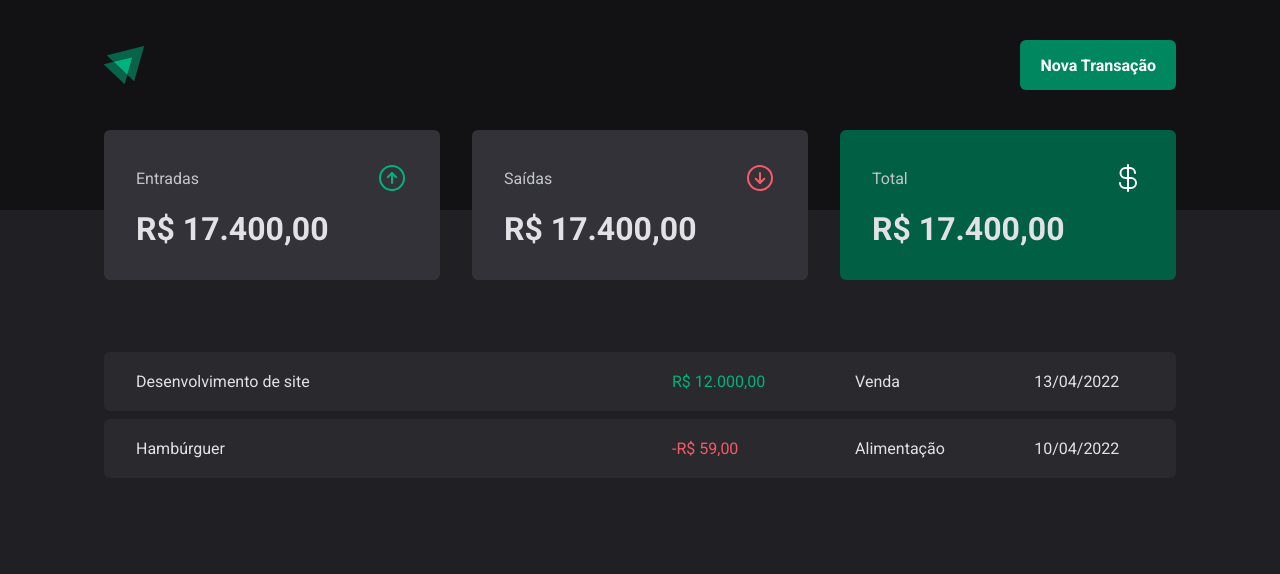
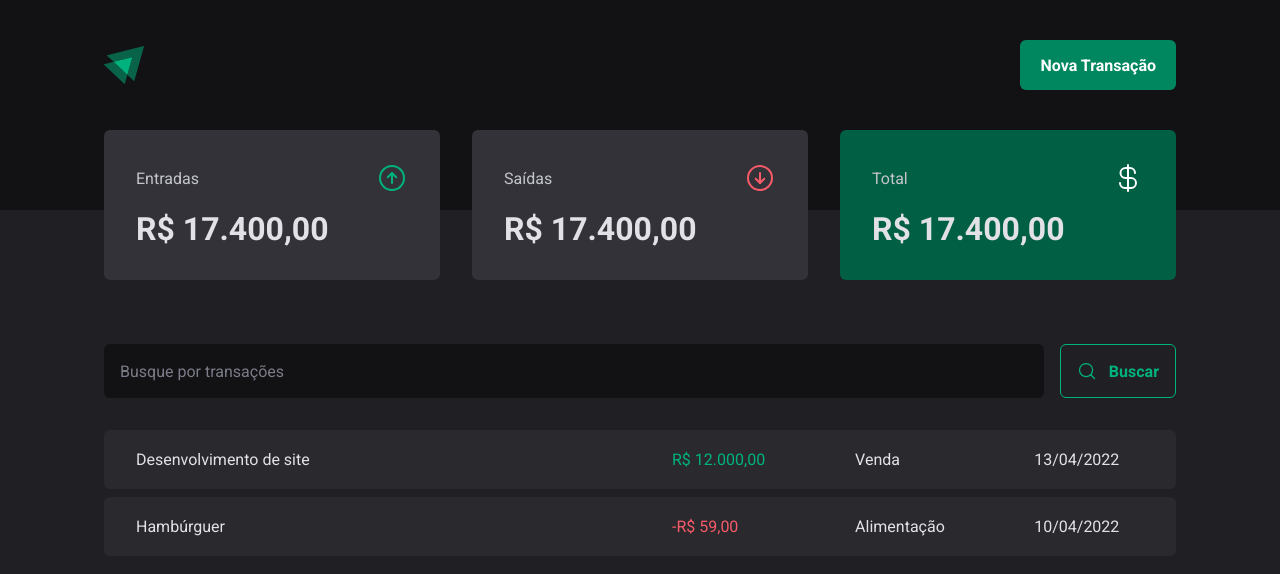
Before and after one commit to RayaneMagdalena/dt-money, a React (Vite) app: page / in a window 1280 px wide. Shown: the top 574 px of the page. Built offline with nearby package versions, Linux system fonts and the light colour scheme.

Commit message:
SearchForm component

```diff
--- /dev/null
+++ b/src/pages/transactions/components/SearchForm/index.tsx
@@ -0,0 +1,15 @@
+import { MagnifyingGlass } from "phosphor-react";
+import { SearchFormContainer } from "./styles";
+
+export function SearchForm() {
+  return (
+    <SearchFormContainer>
+      <input type="text" placeholder="Busque por transações" />
+
+      <button type="submit">
+        <MagnifyingGlass size={20} />
+        Buscar
+      </button>
+    </SearchFormContainer>
+  );
+}
--- /dev/null
+++ b/src/pages/transactions/components/SearchForm/styles.ts
@@ -0,0 +1,39 @@
+import styled from "styled-components";
+
+export const SearchFormContainer = styled.form`
+  display: flex;
+  gap: 1rem;
+
+  input {
+    flex: 1;
+    border-radius: 6px;
+    border: 0;
+    background: ${props => props.theme["gray-900"]};
+    color: ${props => props.theme["gray-300"]};
+    padding: 1rem;
+
+    &::placeholder {
+      color: ${props => props.theme["gray-500"]};
+    }
+  }
+
+  button {
+    display: flex;
+    align-items: center;
+    gap: 0.75rem;
+    border: 0;
+    padding: 1rem;
+    background: transparent;
+    border: 1px solid ${props => props.theme["green-300"]};
+    color: ${props => props.theme["green-300"]};
+    font-weight: bold;
+    border-radius: 6px;
+
+    &:hover {
+      background: ${props => props.theme["green-500"]};
+      border-color: ${props => props.theme["green-500"]};
+      color: ${props => props.theme["white"]};
+      transition: background-color 0.2s, color 0.2s, border-color 0.2s;
+    }
+  }
+`
--- a/src/pages/transactions/index.tsx
+++ b/src/pages/transactions/index.tsx
@@ -1,6 +1,11 @@
-import { PriceHighlight, TransactionsContainer, TransactionsTable } from "./styles";
+import {
+  PriceHighlight,
+  TransactionsContainer,
+  TransactionsTable,
+} from "./styles";
 import { Header } from "../../components/Header";
 import { Summary } from "../../components/Summary";
+import { SearchForm } from "./components/SearchForm";
 
 export function Transactions() {
   return (
@@ -9,14 +14,14 @@
       <Summary />
 
       <TransactionsContainer>
+        <SearchForm />
+
         <TransactionsTable>
           <tbody>
             <tr>
               <td width="50%">Desenvolvimento de site</td>
               <td>
-                <PriceHighlight variant="income">
-                  R$ 12.000,00
-                </PriceHighlight>
+                <PriceHighlight variant="income">R$ 12.000,00</PriceHighlight>
               </td>
               <td>Venda</td>
               <td>13/04/2022</td>
@@ -24,9 +29,7 @@
             <tr>
               <td width="50%">Hambúrguer</td>
               <td>
-                <PriceHighlight variant="outcome">
-                  -R$ 59,00
-                </PriceHighlight>
+                <PriceHighlight variant="outcome">-R$ 59,00</PriceHighlight>
               </td>
               <td>Alimentação</td>
               <td>10/04/2022</td>
@@ -35,5 +38,5 @@
         </TransactionsTable>
       </TransactionsContainer>
     </div>
-    )
+  );
 }
--- a/src/pages/transactions/styles.ts
+++ b/src/pages/transactions/styles.ts
@@ -11,7 +11,7 @@
   width: 100%;
   border-collapse: separate;
   border-spacing: 0 0.5rem;
-  /* margin-top: 1.5rem; */
+  margin-top: 1.5rem;
   td {
     padding: 1.25rem 2rem;
     background: ${props => props.theme["gray-700"]};
```
Lines whose indentation alone changed are shown as unchanged.
